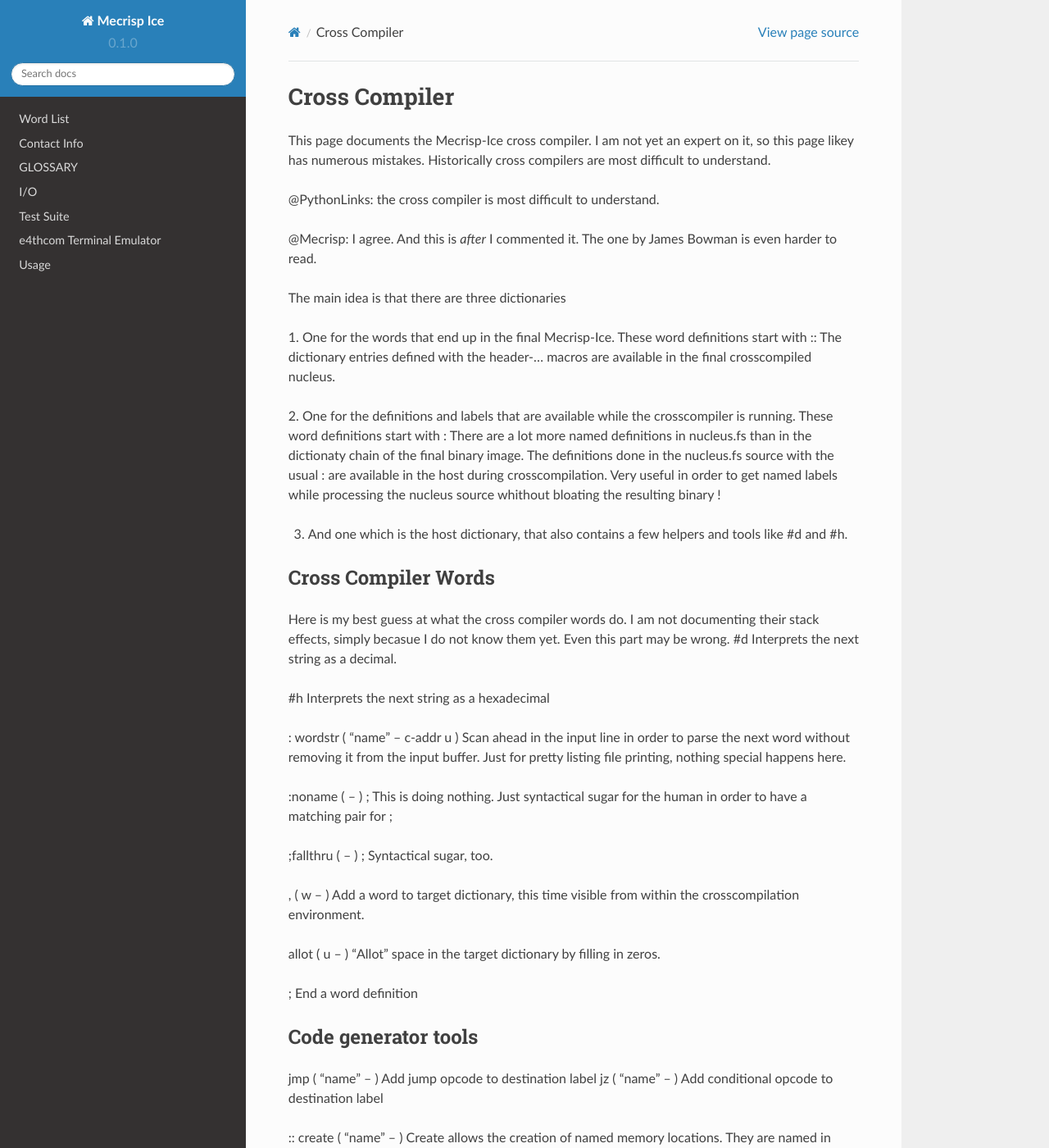
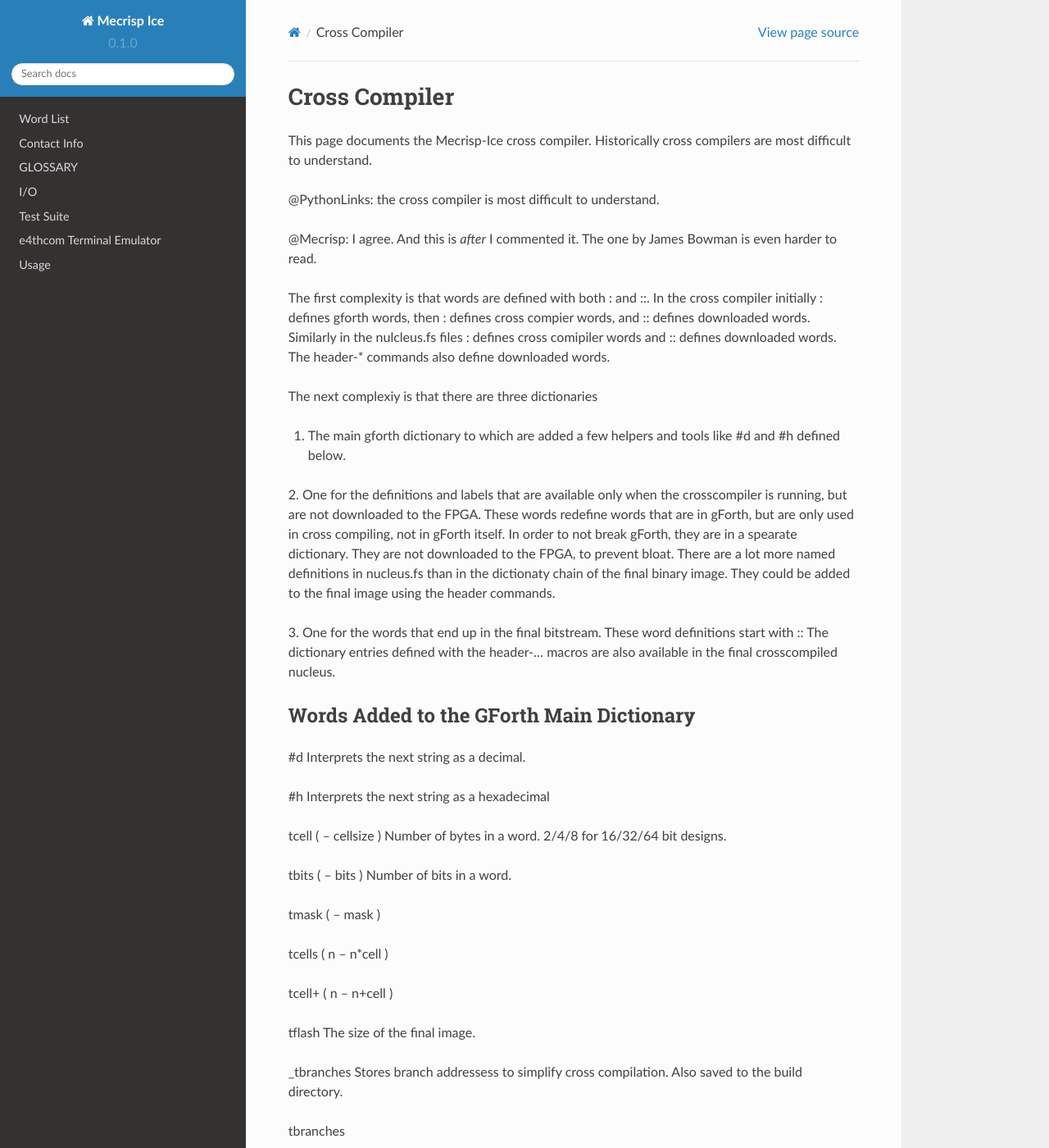
Before and after one commit to PythonLinks/Mecrisp-Ice, a Sphinx documentation site: the page built from docs/source/cross-compiler.rst, in a window 1280 px wide and 1400 px high. Shown: the whole window at 82% size. Built offline with Sphinx 7.4.7 and the Read the Docs theme 2.0.0, drawn with Linux system fonts in a browser that asks for light colours; some of the changed text lies outside the part shown.

Commit message:
Draft 2 cross-compiler.rst

```diff
--- a/docs/source/cross-compiler.rst
+++ b/docs/source/cross-compiler.rst
@@ -1,39 +1,115 @@
 Cross Compiler
 ==============
 
-This page documents the Mecrisp-Ice cross compiler.  I am not yet an expert on it, so this page likey has numerous mistakes.
+This page documents the Mecrisp-Ice cross compiler.
 Historically cross compilers are most difficult to understand.
 
 @PythonLinks: the cross compiler is most difficult to understand.
 
 @Mecrisp: I agree. And this is *after* I commented it.  The one by James Bowman is even harder to read.
 
-The main idea is that there are three dictionaries
+The first complexity is that words are defined with both : and ::.  In the cross compiler initially : defines gforth words, then : defines cross compier words, and :: defines downloaded words.   Similarly in the nulcleus.fs files : defines cross comipiler words and :: defines downloaded words.  The header-* commands also define downloaded words.
 
-1. One for the words that end up in the final Mecrisp-Ice.  These word definitions start with ::
-The dictionary entries defined with the header-... macros are available in the final crosscompiled nucleus.
+The next complexiy is that there are three dictionaries
 
-2. One for the definitions and labels that are available while the crosscompiler is running.
-These word definitions start with :
-There are a lot more named definitions in nucleus.fs than in the dictionaty chain of the final binary image.
-The definitions done in the nucleus.fs source with the usual : are available in the host during crosscompilation.
-Very useful in order to get named labels while processing the nucleus source whithout bloating the resulting binary !
+1. The main gforth dictionary to which are added a few helpers and tools like #d and #h defined below.
 
-3. And one which is the host dictionary, that also contains a few helpers and tools like #d and #h.
+2. One for the definitions and labels that are available only when the crosscompiler is running, but
+are not downloaded to the FPGA.  These words redefine words that are in gForth, but are only used in cross compiling, not in gForth itself. In order to not break gForth, they are in a spearate dictionary.
+They are not downloaded to the FPGA, to prevent bloat.  There are a lot more named definitions in nucleus.fs than in the dictionaty chain of the final binary image.  They could be added to the final image using the header commands.
 
+3. One for the words that end up in the final bitstream.  These word definitions start with ::
+The dictionary entries defined with the header-... macros are also available in the final crosscompiled nucleus.
+
+Words Added to the GForth Main Dictionary
+-----------------------------------------
+
+#d  Interprets the next string as a decimal.
+
+#h Interprets the next string as a hexadecimal
+
+tcell  ( -- cellsize ) Number of bytes in a word.  2/4/8 for 16/32/64 bit designs.
+
+tbits  ( -- bits ) Number of bits in a word.
+
+tmask  ( -- mask )
+
+tcells ( n -- n*cell )
+
+tcell+ ( n -- n+cell )
+
+tflash The size of the final image.
+
+_tbranches Stores branch addressess to simplify cross compilation.  Also saved to the build directory.
+
+tbranches
+
+tdp Target dictionary Pointer.  used by ``here``
+
+org (n -- ) Write to target dictionary pointer.
+
+there ( -- n) Read from target dictionary pointer.
+
+Edit the Memory Area to be copied to Flash
+------------------------------------------
+
+tc!      ( c t-addr -- )  Write a character to a memory area to be copied to flash.
+tc@      ( t-addr -- c )  Read a character from the memory area to be copied to flash.
+tw!      ( w t-addr -- )  Write a word to the memory area to be copied to flash.
+tw@      ( t-addr -- w )  Read a word from the memory area to be copied to flash.  Unsigned, as expected for 16 bit target memory contents.
+
+twalign  ( -- )   Make target dictionary pointer even
+tc,      ( c -- ) Add byte to target dictionary
+tw,      ( w -- ) Add word to target dictionary
+
+target-wordlist
+add-order
 
 Cross Compiler  Words
 --------------------
 
-Here is my best guess at what the cross compiler words do.  I am not documenting their stack effects, simply becasue
-I do not know them yet.  Even this part may be wrong.
-#d  Interprets the next string as a decimal.
+First we have gForth words which are included in the cross compiled environment.
 
-#h Interprets the next string as a hexadecimal
+(  Comments
+\  Comments
+
+org         Write to target dictionary pointer.
+include
+included
+[if]
+[else]
+[then]
+
+literal Generates a literal defined by the first bit being set to 1.  If the number already has a first bit ste to 1, inverts it, sets the first bit to 1, and then adds the invert command.
+
+tail-call-optimisation If the last word in a definition is a call, then we can just return up another level.
+
+header  Adds a word to the target dictionary.
+
+header-imm
+header-imm-0-foldable
+
+These words add a word to the target dictionary, and mark that it is foldable if that
+many arguments are all literals.
+
+header-0-foldable
+
+header-1-foldable
+
+header-2-foldable
+
+header-3-foldable
+
+header-4-foldable
+
+:  This defines a new word, but only for the cross-compiler.
 
 : wordstr ( "name" -- c-addr u )   \ Scan ahead in the input line in order to parse the next word without removing it from the input buffer.
 Just for pretty listing file printing, nothing special happens here.
 
+
+Words Available on the FPGA
+---------------------------
 
 :noname   ( -- ) ; \ This is doing nothing. Just syntactical sugar for the human in order to have a matching pair for ;
 
@@ -45,16 +121,11 @@
 
 ; \ End a word definition
 
-
-Code generator tools
---------------------
-
 jmp ( "name" -- )  Add jump opcode to destination label
 jz  ( "name" -- ) Add conditional opcode to destination label
 
 
-
-:: create ( "name" -- ) Create allows the creation of named memory locations.
+create ( "name" -- ) Create allows the creation of named memory locations.
 They are named in host only during crosscompilation.
 For target usage, they just write a literal into the binary image.
 
@@ -64,9 +135,9 @@
 Replaces the variable with an inline fetch using a high-call. Usage "<variable> @i"
 Generates a call to the next location. The following part of the definition is thus executed twice.
 
-@i ( addr -- x ) \ Effect similar to @ on final execution ( -- ) on compilation.
+@i ( addr -- x ) \ Effect similar to @ on final execution ( -- ) on compilation. Replaces the variable with an inline fetch using a high-call. Usage "<variable> @i"
 
-DOUBLE ( -- )
+DOUBLE ( -- )  Generates a call to the next location. The following part of the definition is thus executed twice.
 
 Wordlist juggling tools to properly switch into and out of the crosscompilation environment.
 --------------------------------------------------------------------------------------------
@@ -226,3 +297,12 @@
     loop
     file close-file
 ;
+
+\ -----------------------------------------------------------------------------
+\  Wordlist juggling tools to properly switch into and out of the crosscompilation environment.
+\ -----------------------------------------------------------------------------
+
+: target    only target-wordlist add-order definitions ;
+: ]         target ;
+:: meta     forth definitions ;
+:: [        forth definitions ;
```
